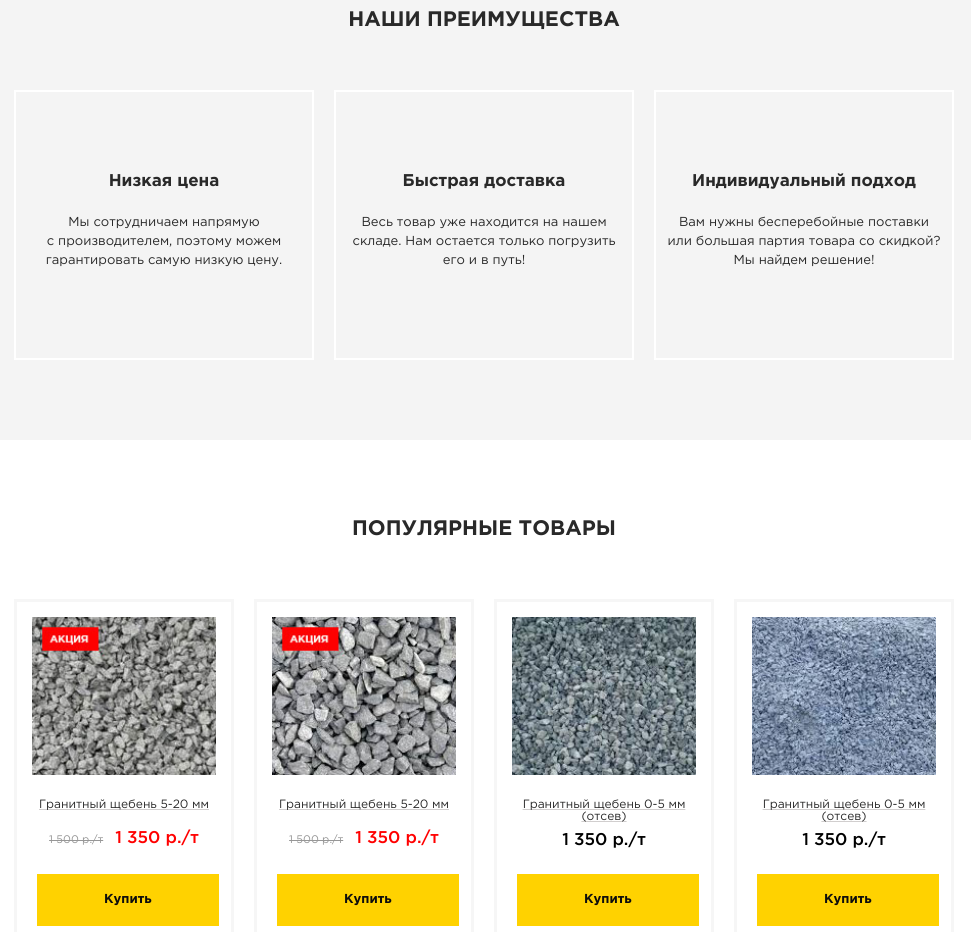
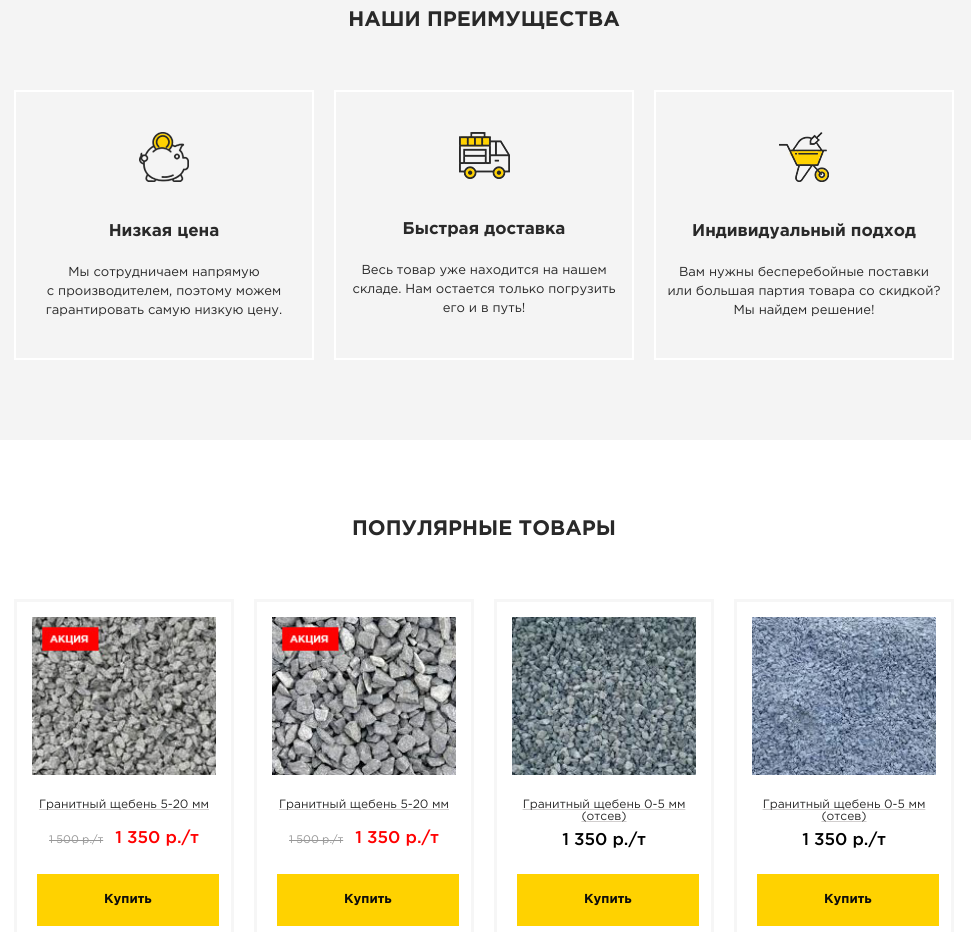
Before and after one commit to asilbek0704/GRANIT, a plain HTML site: page index.html in a window 1280 px wide. Shown: the part 1520-2452 px from the top of the page, without its empty margins (156-1127 px from the left). Drawn offline with Linux system fonts and the light colour scheme; files whose address does not match are found by name.

Commit message:
Update index.html

```diff
--- a/index.html
+++ b/index.html
@@ -125,20 +125,20 @@
 
             <div class="blocks col-12 d-flex justify-content-between">
                 <div class="block col-4">
-                    <img src="../app/img/piggy-bank.png" alt="">
+                    <img src="./img/piggy-bank.png" alt="">
                     <h5>Низкая цена</h5>
                     <p>Мы сотрудничаем напрямую <br>
                         с производителем, поэтому можем гарантировать самую низкую цену.</p>
                 </div>
 
                 <div class="block col-4">
-                    <img src="../app/img/van.png" alt="">
+                    <img src="./img/van.png" alt="">
                     <h5>Быстрая доставка</h5>
                     <p>Весь товар уже находится на нашем складе. Нам остается только погрузить его и в путь!</p>
                 </div>
 
                 <div class="block col-4">
-                    <img src="../app/img/wheelbarrow.png" alt="">
+                    <img src="./img/wheelbarrow.png" alt="">
                     <h5>Индивидуальный подход</h5>
                     <p>Вам нужны бесперебойные поставки
                         или большая партия товара со скидкой?
```
